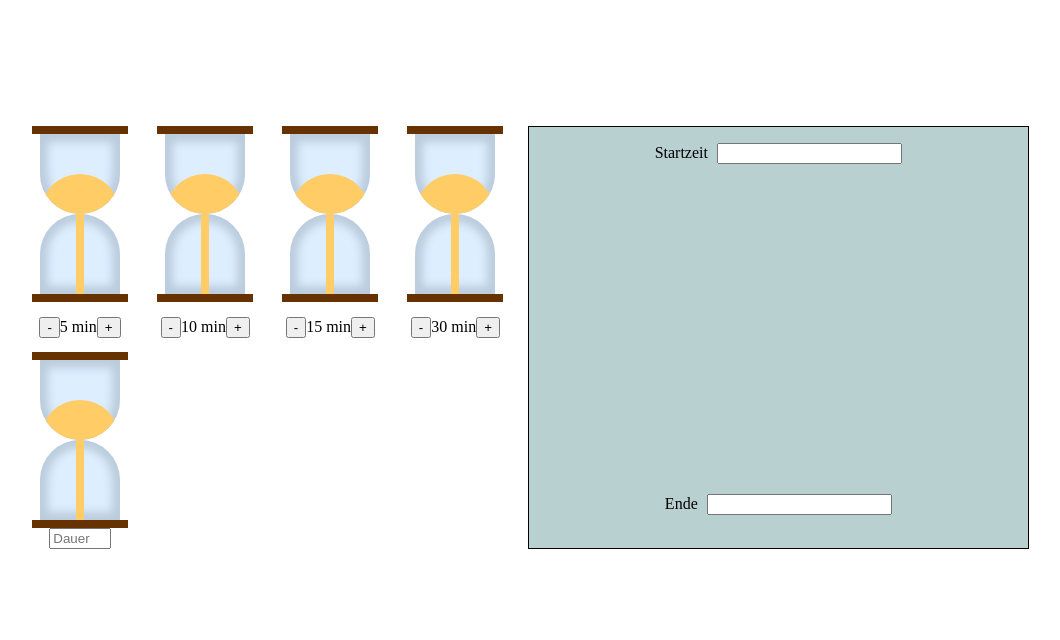
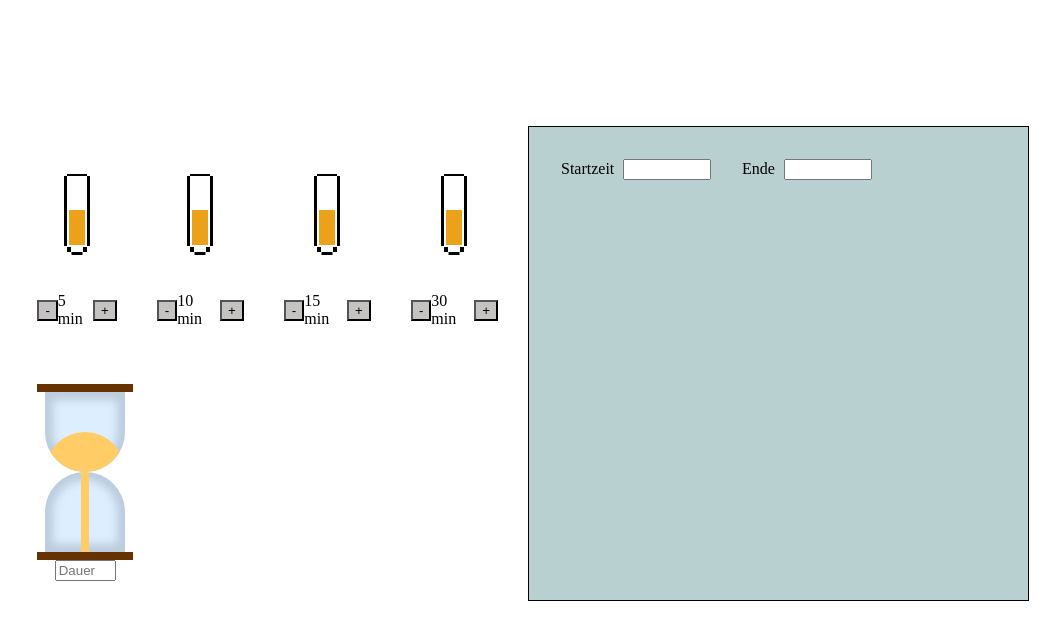
Before and after one commit to mhugen/wexC-sanduhr, a website: page src/index.html in a window 1280 px wide. Shown: the whole page, without its empty margins (117-1177 px from the left). Drawn offline with Linux system fonts and the light colour scheme.

Commit message:
test tube styling

```diff
--- a/src/index.html
+++ b/src/index.html
@@ -1,22 +1,24 @@
 <!doctype html>
 <html lang="en">
 <head>
-    <meta charset="UTF-8" />
-    <meta name="viewport" content="width=device-width, initial-scale=1.0" />
+    <meta charset="UTF-8"/>
+    <meta name="viewport" content="width=device-width, initial-scale=1.0"/>
     <title>Drag & Drop Sanduhr</title>
-    <link rel="stylesheet" href="styles.css" />
+    <link rel="stylesheet" href="styles.css"/>
     <script src="hourglass.js"></script>
 </head>
 <body>
 <main id="grid">
     <section id="set-time">
-        <div  id="drop-zone-left"
+        <div id="drop-zone-left"
              ondrop="dropHandler(event)"
              ondragover="dragoverHandler(event)">
+            <div id="tubes">
                 <div class="draggable" draggable="true" data-duration="5">
-            <div class="hourglass" >
-                <div class="top"></div>
-                <div class="bottom"></div>
+                    <div class="tube" id="tube1">
+                        <div class="tube-content"></div>
+                        <div class="middle-pixels"></div>
+                        <div class="bottom-pixels"></div>
                     </div>
                     <div class="flex">
                         <button>-</button>
@@ -25,9 +27,10 @@
                     </div>
                 </div>
                 <div class="draggable" draggable="true" data-duration="10">
-            <div class="hourglass" >
-              <div class="top"></div>
-              <div class="bottom"></div>
+                    <div class="tube" id="tube2">
+                        <div class="tube-content"></div>
+                        <div class="middle-pixels"></div>
+                        <div class="bottom-pixels"></div>
                     </div>
                     <div class="flex">
                         <button>-</button>
@@ -36,9 +39,10 @@
                     </div>
                 </div>
                 <div class="draggable" draggable="true" data-duration="15">
-            <div class="hourglass" >
-              <div class="top"></div>
-              <div class="bottom"></div>
+                    <div class="tube" id="tube3">
+                        <div class="tube-content"></div>
+                        <div class="middle-pixels"></div>
+                        <div class="bottom-pixels"></div>
                     </div>
                     <div class="flex">
                         <button>-</button>
@@ -47,9 +51,10 @@
                     </div>
                 </div>
                 <div class="draggable" draggable="true" data-duration="30">
-            <div class="hourglass" >
-              <div class="top"></div>
-              <div class="bottom"></div>
+                    <div class="tube" id="tube4">
+                        <div class="tube-content"></div>
+                        <div class="middle-pixels"></div>
+                        <div class="bottom-pixels"></div>
                     </div>
                     <div class="flex">
                         <button>-</button>
@@ -57,27 +62,30 @@
                         <button>+</button>
                     </div>
                 </div>
+            </div>
+            <div id="hourglass">
                 <div class="draggable" draggable="true" data-duration="free">
-            <div class="hourglass" >
+                    <div class="hourglass">
                         <div class="top"></div>
                         <div class="bottom"></div>
                     </div>
-            <input type="text" placeholder="Dauer" name="dauer" id="dauer" />
+                    <input type="text" placeholder="Dauer" name="dauer" id="dauer"/>
                     <!--<input type="range" min="0" max="60" step="5"/>-->
+                </div>
             </div>
         </div>
     </section>
 
     <section class="start-end-time">
         <label for="input-start-time">Startzeit</label>
-        <input type="text" name="startzeit" id="input-start-time" />
+        <input type="text" name="startzeit" id="input-start-time"/>
+        <label for="end-time">Ende</label>
+        <input type="text" name="endzeit" id="end-time"/>
+
         <div id="drop-zone-right"
              ondrop="dropHandler(event)"
              ondragover="dragoverHandler(event)">
         </div>
-
-        <label for="end-time">Ende</label>
-        <input type="text" name="endzeit" id="end-time" />
     </section>
 </main>
 </body>
--- a/src/styles.css
+++ b/src/styles.css
@@ -1,19 +1,26 @@
 #grid {
   display: grid;
-  grid-template-columns: 1fr 1fr;
+  grid-template-columns: repeat(2, 1fr);
   gap: 10px; /* Space between grid cells */
   height: 400px; /* Adjust size as needed */
   margin: 10%;
 }
 
-#grid section {
+/**#grid section {
   text-align: center;
 }
+**/
+
 
 .start-end-time {
   border: 1px solid black;
   background-color: rgb(185, 208, 208);
-  padding: 1em;
+  padding: 2em;
+}
+
+.start-end-time input[type="text"] {
+  width: 80px;
+  margin-right: 2em;
 }
 
 .flex {
@@ -39,12 +46,17 @@
 }
 
 #drop-zone-right {
-  padding: 3em;
+  padding: 2em;
 }
 
 
 label {
   margin-right: 5px;
+}
+
+button {                    /* Button to be personalized */
+  background: #c5c2c2;
+
 }
 
 .time-block {
@@ -55,11 +67,114 @@ label {
   width: 4em;
 }
 
+
 .draggable {
   display: flex;
   flex-direction: column;
   align-items: center;
+  margin: 20px;
 }
+
+
+#tubes {
+  grid-column: 1 / -1;
+  display: flex;
+  flex-direction: row;
+  align-items: center;
+
+}
+
+/** tube **/
+
+.tube {
+  width: 20px;
+  height: 70px;
+  background-color: white;
+  border-left: 3px solid #000;
+  border-right: 3px solid #000;
+
+  position: relative;
+  margin-top: 30px;
+  margin-bottom: 30px;
+}
+
+.tube::before {
+  content: '';
+  position: absolute;
+  top: -2px; /*slightly over bottom of tube*/
+  left: 0;
+  right: 0;
+  height: 2px;
+  width: 20px;
+  background-color: #000;
+}
+
+.tube-content {
+  content: '';
+  position: absolute;
+  bottom: 1px;
+  left: 2px;
+  right: 2px;
+  height: 35px;
+  background-color: #eca11a;
+}
+
+
+.middle-pixels {
+  position: absolute;
+  bottom: -6px;
+  left: 0;
+  right: 0;
+  width: 100%;
+  height: 4px;
+  display: flex;
+  justify-content: center;
+  align-items: flex-end;
+}
+
+.middle-pixels::before,
+.middle-pixels::after {
+  content: '';
+  width: 4px;
+  height: 5px;
+  background-color: #000;
+
+}
+
+/* Zusätzliche Pseudo-Elemente für die horizontalen Pixel */
+.middle-pixels::before {
+  margin-right: auto; /* Positioniert das Element am Anfang */
+}
+
+.middle-pixels::after {
+  margin-left: auto; /* Positioniert das Element am Ende */
+}
+
+.bottom-pixels::before,
+.bottom-pixels::after {
+  content: '';
+  width: 4px;
+  height: 4px;
+  background-color: #000;
+}
+
+.bottom-pixels::after {
+  content: '';
+  position: absolute;
+  bottom: -9px; /**vertikale Position */
+  left: 50%;
+  transform: translateX(-50%);
+  width: 11px;
+  height: 3px;
+  background-color: #000;
+  /* Diese Werte zentrieren die Linie zwischen den Seitenpixeln */
+}
+
+
+
+
+
+
 
 /** hourglass **/
 
```
Lines whose indentation alone changed are shown as unchanged.
